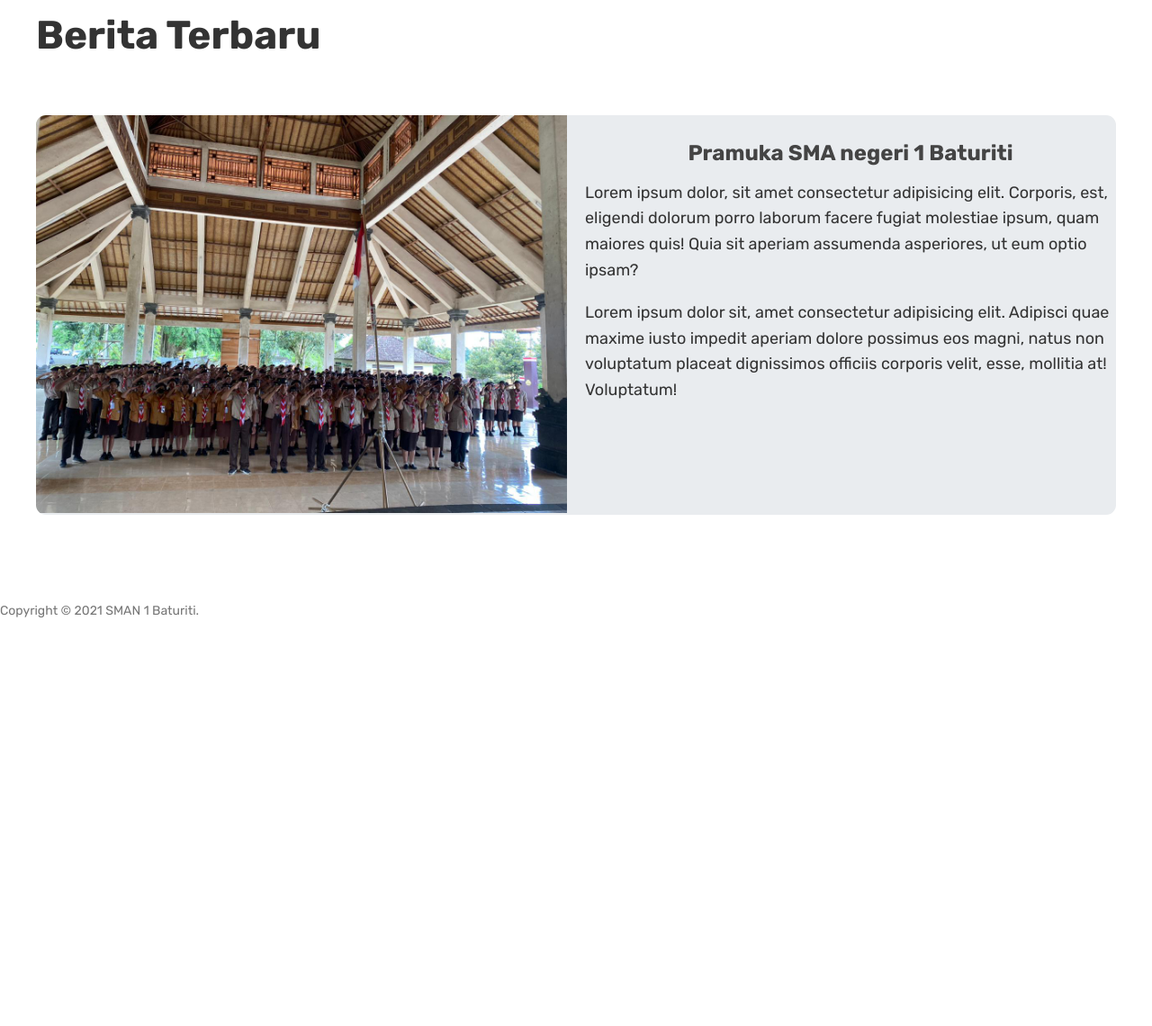
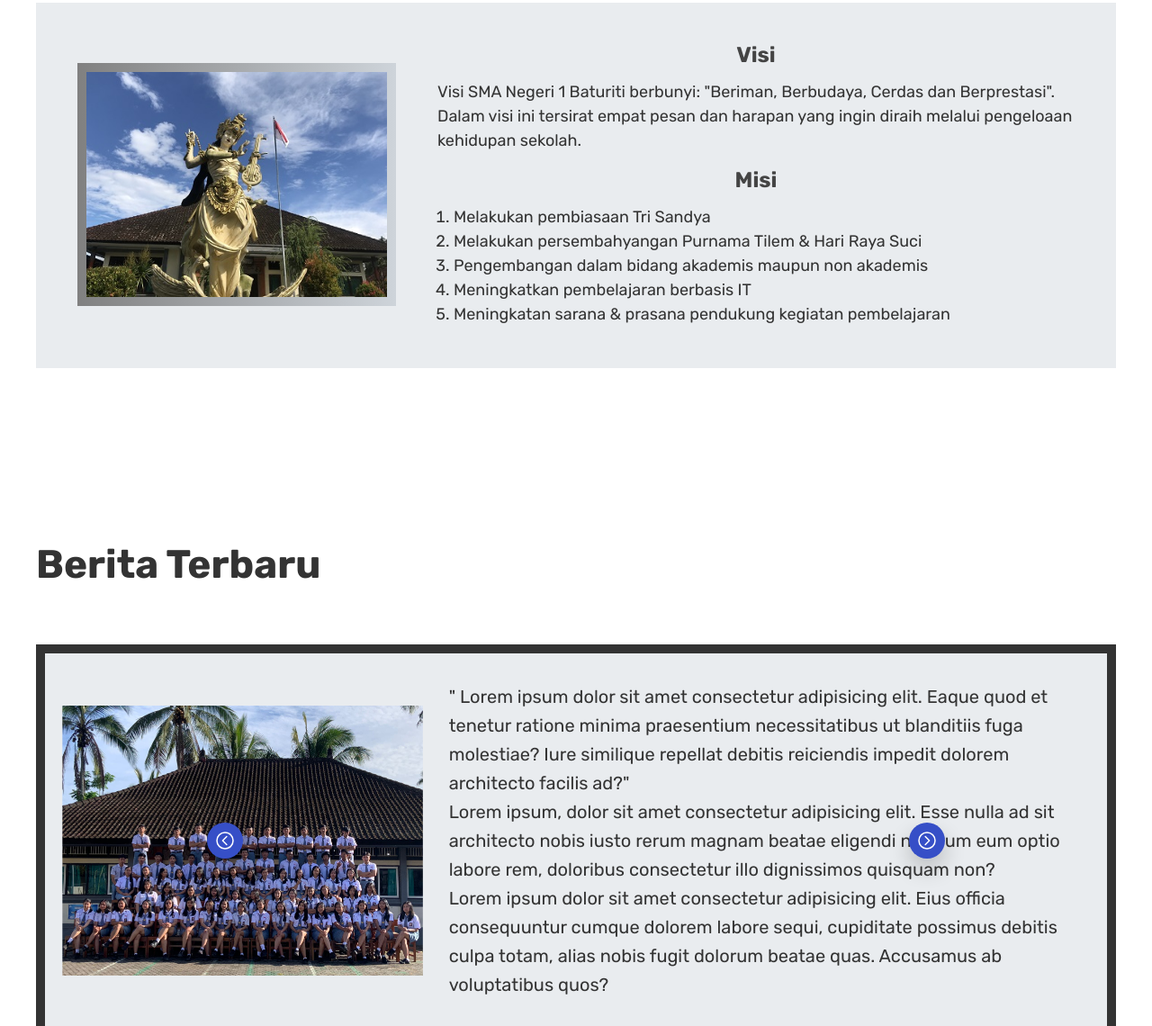
Before and after one commit to cahyaku/Assignment-1-Html-Css, a plain HTML site: page Latihan-1/index.html in a window 1280 px wide. Shown: the part 1660-2800 px from the top of the page at 90% size. Before the commit the page ends 2350 px from the top, so only its background shows below. Drawn offline with nearby package versions, Linux system fonts and the light colour scheme.

Commit message:
create news section refactor profile section

```diff
--- a/Latihan-1/css/style.css
+++ b/Latihan-1/css/style.css
@@ -110,69 +110,56 @@
   background-color: #228be6;
 }
 
+.icon {
+  color: #fff;
+  height: 2.4rem;
+  width: 2.4rem;
+}
+
 /**************************/
-/* HOME SECTION */
+/* PROFIL SECTION*/
 /**************************/
-/* .section-home {
-  background-color: #e7f5ff;
-  padding: 4.8rem 0 9.6rem 0;
-  width: 100vh;
-  background-image: linear-gradient(
-      rgba(34, 34, 34, 0.452),
-      rgba(34, 34, 34, 0.452)
-    ),
-    url(sma-img-1.jpg);
-  background-size: cover;
-} */
-
-/* .home {
-  max-width: 130rem;
-  margin: 0 auto;
-  padding: 3.2rem;
+.box {
+  background-color: #e9ecef;
   display: grid;
   grid-template-columns: 1fr 2fr;
+  column-gap: 4.6rem;
   align-items: center;
-  gap: 4.6rem;
+  /* border-radius: 11px; */
+  overflow: hidden;
+  padding: 4.6rem;
 }
 
-.home-description {
-  font-size: 2rem;
-  line-height: 1.6;
-  margin-bottom: 4.8rem;
-  align-items: center;
+.box-title {
+  justify-content: center;
+  font-size: 2.4rem;
+  font-weight: 700;
+  color: #444;
+  text-align: center;
+  margin-bottom: 1.6rem;
 }
 
-.home-text-box {
-  box-shadow: 0 2.4rem 4.8rem rgba(0, 0, 0, 0.075);
-  border-radius: 11px;
-  padding: 10rem 2rem 10rem 2rem;
+.text {
+  font-size: 1.8rem;
+  font-weight: 400;
+  line-height: 1.5;
+  margin-bottom: 1.8rem;
 }
 
-.home-img-box {
-  box-shadow: 0 2.4rem 4.8rem rgba(0, 0, 0, 0.075);
-  border-radius: 11px;
+.text-list {
+  padding-left: 1.8rem;
+  font-size: 1.8rem;
+  font-weight: 400;
+  line-height: 1.5;
 }
 
-.home-img {
+.photo-img {
   width: 100%;
-  border-radius: 11px;
+  /* box-shadow: 0 2.4rem 4.8rem rgba(0, 0, 0, 0.288); */
+  /* border: 1.4rem solid #adb5bd; */
+  background: linear-gradient(to right, grey, #ced4da);
+  padding: 1rem;
 }
-
-.school-img {
-  width: 100%;
-} */
-
-/* main {
-  height: 100vh;
-  background-image: linear-gradient(
-      rgba(34, 34, 34, 0.452),
-      rgba(34, 34, 34, 0.452)
-    ),
-    url(sma-img-2.jpg); */
-/* background-image: url(sma-img-2.jpg); */
-/* background-image: url(sma-image.png); */
-/* background-size: cover;
-} */
 
 /**************************/
 /* PROFIL SECTION */
@@ -202,7 +189,6 @@
   font-size: 2.4rem;
   color: #444;
   font-weight: 600;
-  /* margin-bottom: 3.2rem; */
 }
 
 .profil-text {
@@ -212,6 +198,10 @@
   /* text-align: center; */
   padding: 2.4rem 4rem;
   /* padding: 3rem 4rem; */
+}
+
+.profil-box {
+  overflow: hidden;
 }
 
 .profil-img {
@@ -230,7 +220,7 @@
   padding: 9.6rem 0;
 }
 
-.photo-smerti {
+/* .photo-smerti {
   width: 100%;
 }
 
@@ -255,6 +245,76 @@
 .news-text {
   padding-top: 1.8rem;
   font-size: 1.8rem;
+} */
+
+.news {
+  /* width: 80rem; */
+  margin: 1rem auto;
+  background-color: #e9ecef;
+  padding: 3.2rem 4.8rem 3.2rem 8.6rem;
+
+  display: flex;
+  align-items: center;
+  gap: 9.6rem;
+
+  border: 1rem solid;
+  background-color: linear-gradient(to right, #adb5bd, #fff);
+}
+
+.news-img {
+  height: 20rem;
+  /* border-radius: 11px; */
+  transform: scale(1.5);
+  box-shadow: 0 1.2rem 24rem rgba(0, 0, 0, 0, 0.25);
+}
+
+.btn-news {
+  background-color: #364fc7;
+  border: none;
+  height: 4rem;
+  width: 4rem;
+  border-radius: 50%;
+  position: absolute;
+  box-shadow: 0 12px 24px rgba(0, 0, 0, 0.2);
+
+  cursor: pointer;
+  display: flex;
+  align-items: center;
+  justify-content: center;
+}
+
+/* .btn-news {
+  background-color: #1971c2;
+} */
+
+.btn--left {
+  left: 18%;
+}
+
+.btn--right {
+  right: 18%;
+}
+
+.dots {
+  position: absolute;
+  left: 50%;
+  bottom: -205rem;
+  transform: translate(-50%, 3.2rem);
+  display: flex;
+  gap: 1.2rem;
+}
+
+.dot {
+  height: 1.2rem;
+  width: 1.2rem;
+  background-color: #fff;
+  border: 0.2rem solid #364fc7;
+  border-radius: 50%;
+  cursor: pointer;
+}
+
+.dot--fill {
+  background-color: #364fc7;
 }
 
 /**************************/
@@ -268,6 +328,7 @@
   box-shadow: 0 2.4rem 4.8rem rgba(0, 0, 0, 0.015);
   border-radius: 11px;
   background-color: #d0ebff;
+  /* background-color: #a5d8ff; */
   padding: 2.4rem;
 }
 
@@ -312,6 +373,14 @@
 }
 
 /**************************/
+/* LOGIN */
+/**************************/
+.login-cta {
+  /* padding-top: 12rem; */
+  margin: 20rem;
+}
+
+/**************************/
 /* FOOTER */
 /**************************/
 .copyright {
--- a/Latihan-1/index.html
+++ b/Latihan-1/index.html
@@ -11,6 +11,12 @@
 
     <link rel="icon" href="img /logo-sma-1-01.svg" />
     <title>SMA NEGERI 1 BATURITI</title>
+
+    <!-- ion-icon -->
+    <script
+      type="module"
+      src="https://unpkg.com/ionicons@7.1.0/dist/ionicons/ionicons.esm.js"
+    ></script>
 
     <!-- FONT -->
     <link rel="preconnect" href="https://fonts.googleapis.com" />
@@ -33,6 +39,12 @@
           <li><a class="main-nav-link" href="#">Alumni</a></li>
           <li><a class="main-nav-link" href="galeri.html">Galeri</a></li>
           <li><a class="main-nav-link nav-cta" href="#">Fitur</a></li>
+          <li>
+            <a class="main-nav-link search-outline" href="#"></a>
+            <a class="footer-link" href="galeri.html"
+              ><ion-icon class="icon" name="search-outline"></ion-icon
+            ></a>
+          </li>
         </ul>
       </nav>
 
@@ -48,7 +60,7 @@
             Website: sman1Baturiti.sch.id
           </p>
           <a href="login.html" class="login btn btn--full">Login Member</a>
-          <a href="#" class="btn btn--outline">Info Sekolah</a>
+          <a href="#" class="btn btn--outline">Info Sekolah &rarr;</a>
         </div>
       </div>
     </header>
@@ -57,18 +69,21 @@
       <!-- SECTION-PROFIL -->
       <section class="container section-profil" id="profil-sekolah">
         <h2 class="profil-title center-text">Profil SMA Negeri 1 Baturiti</h2>
+
         <div class="grid grid--3-cols">
           <div class="profil">
             <img
               class="profil-img"
-              src="img /sma-img-9.jpg"
-              alt="profil-photo"
+              src="img /pramuka.jpg"
+              alt="SMA NEGERI 1 BARURITI"
             />
-            <p class="profil-title-box">Visi dan Misi</p>
+            <p class="profil-title-box">Tujuan Sekolah</p>
             <ul class="profil-text">
-              <li>Beriman</li>
-              <li>Berbudaya</li>
-              <li>Cerdas dan Berprestasi</li>
+              <li>Meraih prestasi di bidang IPTEK(OSN)</li>
+              <li>Meraih prestasi bidang Kepramukaan</li>
+              <li>Meraih prestasi di bidang olahraga</li>
+              <li>Mengembangkan budaya santun</li>
+              <li>Mewujudakan sekolah berprestasi</li>
             </ul>
           </div>
 
@@ -81,29 +96,66 @@
             />
             <p class="profil-title-box">Tentang Sekolah</p>
             <p class="profil-text">
-              SMA Negeri 1 Baturiti berdiri pada <br />
-              tanggal 1 April 1990 (satu-satunya <br />
-              sma Negeri di Kecamatan Baturiti).
+              NPSN : 50101131<br />
+
+              Status : Negeri<br />
+
+              Bentuk Pendidikan : SMA<br />
+
+              Kepemilikan : Pemerintah Daerah<br />
+
+              SK Pendirian Sekolah : 0389/0/1990<br />
+
+              Tanggal SK Pendirian : 1990-04-01<br />
+
+              <!-- SK Izin Operasional : 0389/0/1990<br /> -->
+
+              <!-- Tanggal SK Izin Operasional : 1990-04-01<br /> -->
             </p>
           </div>
 
           <div class="profil">
             <img
               class="profil-img"
-              src="img /pramuka.jpg"
-              alt="SMA NEGERI 1 BARURITI"
+              src="img /sma-img-9.jpg"
+              alt="profil-photo"
             />
-            <p class="profil-title-box">Tujuan Sekolah</p>
-            <ul class="profil-text">
-              <li>Meraih prestasi di bidang IPTEK(OSN)</li>
-              <li>Meraih prestasi bidang Kepramukaan</li>
-              <li>Meraih prestasi di bidang olahraga</li>
-            </ul>
+            <p class="profil-title-box">Sejarah singkat</p>
+            <p class="profil-text">
+              SMA Negeri 1 Baturiti berdiri pada tanggal 1 April 1990 (satu-
+              satunya SMA Negeri di Kecamatan Baturiti). Pada awal berdirinya,
+              sekolah ini bernama Sekolah Menengah Atas Negeri 1 Baturiti.
+            </p>
+          </div>
+        </div>
+
+        <div class="box">
+          <div class="box-img">
+            <img class="photo-img" src="img /sma-img-5.png" alt="news" />
+          </div>
+
+          <div class="box-description">
+            <h3 class="box-title">Visi</h3>
+            <p class="text">
+              Visi SMA Negeri 1 Baturiti berbunyi: "Beriman, Berbudaya, Cerdas
+              dan Berprestasi". Dalam visi ini tersirat empat pesan dan harapan
+              yang ingin diraih melalui pengeloaan kehidupan sekolah.
+            </p>
+            <h3 class="box-title">Misi</h3>
+            <ol class="text-list">
+              <li>Melakukan pembiasaan Tri Sandya</li>
+              <li>Melakukan persembahyangan Purnama Tilem & Hari Raya Suci</li>
+              <li>Pengembangan dalam bidang akademis maupun non akademis</li>
+              <li>Meningkatkan pembelajaran berbasis IT</li>
+              <li>
+                Meningkatan sarana & prasana pendukung kegiatan pembelajaran
+              </li>
+            </ol>
           </div>
         </div>
       </section>
 
-      <section class="container section-news">
+      <!-- <section class="container section-news">
         <h2 class="heading-secondary">Berita Terbaru</h2>
         <div class="news">
           <div class="news-img">
@@ -126,46 +178,60 @@
             </p>
           </div>
         </div>
-      </section>
+      </section> -->
 
-      <!-- SECTION-PROFIL -->
-      <!-- <section class="section-profil">
-        <div class="profil">
-          <div class="profil-text-box">
-            <h2>PROFIL SMAN 1 BATURITI</h2>
-            <p class="profil-text">
-              Pendidikan Nasional yang berdasarkan Pancasila dan UUD tahun 1945
-              berfungsi untuk mengembangkan kemampuan dan membentuk watak serta
-              peradaban bangsa yang bermartabat dalam rangka mencerdaskan
-              kehidupan bangsa. Pendidikan Nasional memiliki tujuan untuk
-              mengembangkan potensi peserta didik agar menjadi manusia yang
-              beriman dan bertakwa kepada Tuhan Yang Maha Esa, berakhlak mulia,
-              sehat, berilmu, cakap, kreatif, mandiri, dan menjadi warga negara
-              yang demokratis serta bertanggung jawab.
+      <!-- SECTION NEWS  -->
+      <section class="container section-news">
+        <h2 class="heading-secondary">Berita Terbaru</h2>
+        <div class="news">
+          <img
+            class="news-img"
+            src="img /sma-img-9.jpg"
+            alt="Pramuka SMA Negeri 1
+              Baturiti"
+          />
+          <blockquote class="pramuka">
+            <p class="news-text">
+              " Lorem ipsum dolor sit amet consectetur adipisicing elit. Eaque
+              quod et tenetur ratione minima praesentium necessitatibus ut
+              blanditiis fuga molestiae? Iure similique repellat debitis
+              reiciendis impedit dolorem architecto facilis ad?"
             </p>
-            <p class="profil-text">
-              Peningkatan mutu pendidikan secara ideal haruslah dilakukan secara
-              terus menerus dan diarahkan untuk meningkatkan kualitas manusia
-              Indonesia seutuhnya, meskipun saat ini bangsa kita sedang dilanda
-              pandemic virus covid-19. Peningkatan mutu pendidikan dilakukan
-              melalui olah hati, olah rasa, dan olah raga agar memiliki daya
-              saing dalam menghadapi tantangan global. Peningkatan mutu
-              pendidikan yang dilakukan dimaksudkan untuk menghasilkan lulusan
-              yang sesuai dengan tuntutan kebutuhan berbasis potensi sumber daya
-              alam Indonesia. Peningkatan efisiensi manajemen pendidikan
-              dilakukan melalui penerapan manajemen berbasis sekolah dan
-              pembaharuan pengelolaan pendidikan secara terencana, terarah, dan
-              berkesinambungan.
+            <p class="news-text">
+              Lorem ipsum, dolor sit amet consectetur adipisicing elit. Esse
+              nulla ad sit architecto nobis iusto rerum magnam beatae eligendi
+              nostrum eum optio labore rem, doloribus consectetur illo
+              dignissimos quisquam non?
             </p>
-            <p class="profil-text"></p>
-            <p class="profil-text"></p>
-            <p class="profil-text"></p>
-            <p class="profil-text"></p>
-            <p class="profil-text"></p>
-            <p class="profil-text"></p>
+            <p class="news-text">
+              Lorem ipsum dolor sit amet consectetur adipisicing elit. Eius
+              officia consequuntur cumque dolorem labore sequi, cupiditate
+              possimus debitis culpa totam, alias nobis fugit dolorum beatae
+              quas. Accusamus ab voluptatibus quos?
+            </p>
+          </blockquote>
+
+          <button class="btn-news btn--left">
+            <ion-icon
+              class="icon"
+              name="chevron-back-circle-outline"
+            ></ion-icon>
+          </button>
+          <button class="btn-news btn--right">
+            <ion-icon
+              class="icon"
+              name="chevron-forward-circle-outline"
+            ></ion-icon>
+          </button>
+
+          <div class="dots">
+            <button class="dot dot--fill">&nbsp</button>
+            <button class="dot">&nbsp</button>
+            <button class="dot">&nbsp</button>
+            <button class="dot">&nbsp</button>
           </div>
         </div>
-      </section> -->
+      </section>
 
       <section class="section-guru">
         <div class="guru">
```
Also changed, not shown: Latihan-1/css/gallery.css (+9 -5 lines), Latihan-1/galeri.html (+18 -5 lines), Latihan-1/login.html (+3 -2 lines), Latihan-1/img-galley/sma-img-10.jpg (renamed from Latihan-1/img /sma-img-10.jpg), Latihan-1/img-galley/sma-img-11.jpg (renamed from Latihan-1/img /sma-img-11.jpg), Latihan-1/img-galley/sma-img-12.jpg (renamed from Latihan-1/img /sma-img-12.jpg), Latihan-1/img-galley/sma-img-14.jpg (renamed from Latihan-1/img /sma-img-14.jpg), Latihan-1/img-galley/sma-img-8 .png (renamed from Latihan-1/img /sma-img-8 .png).
